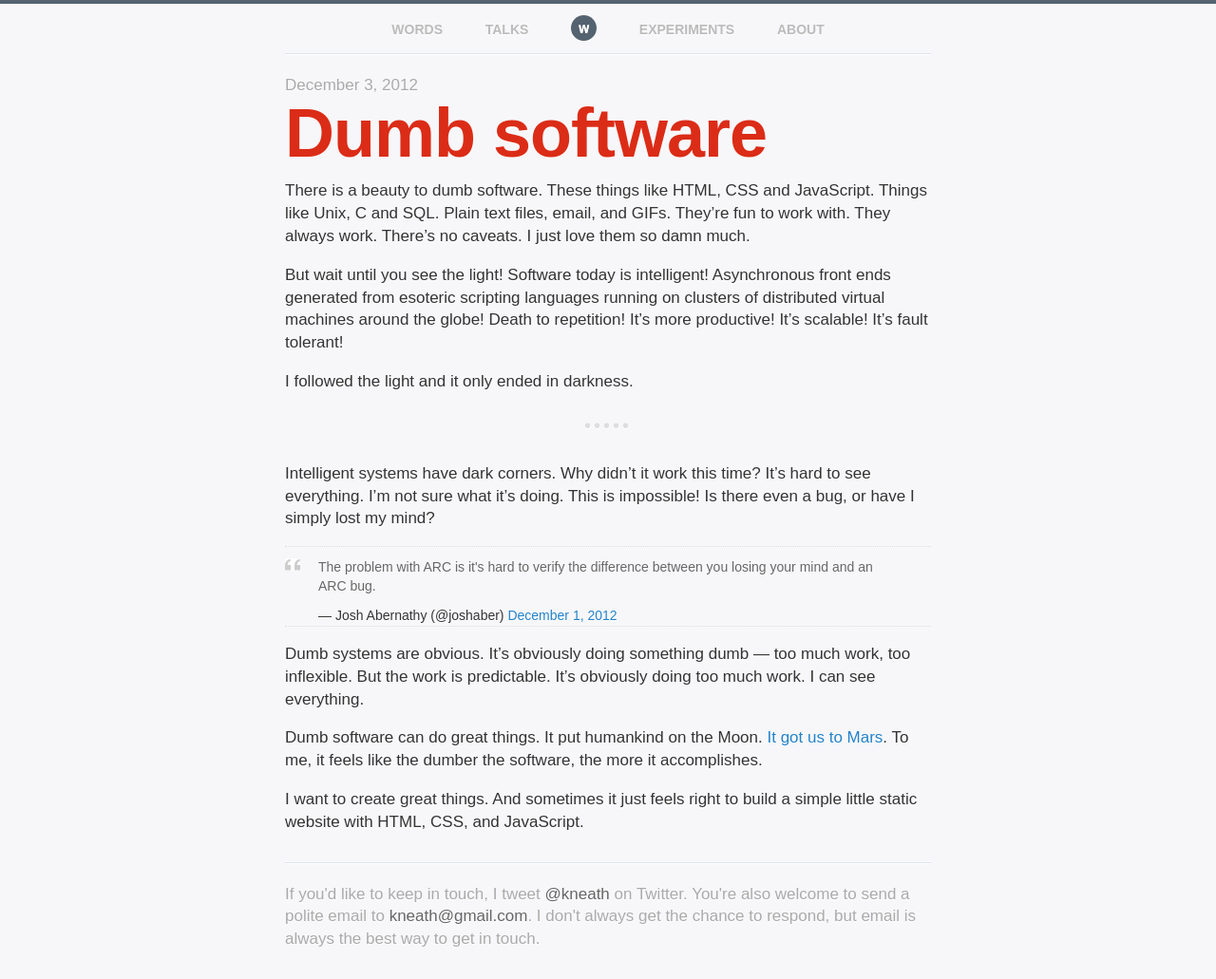
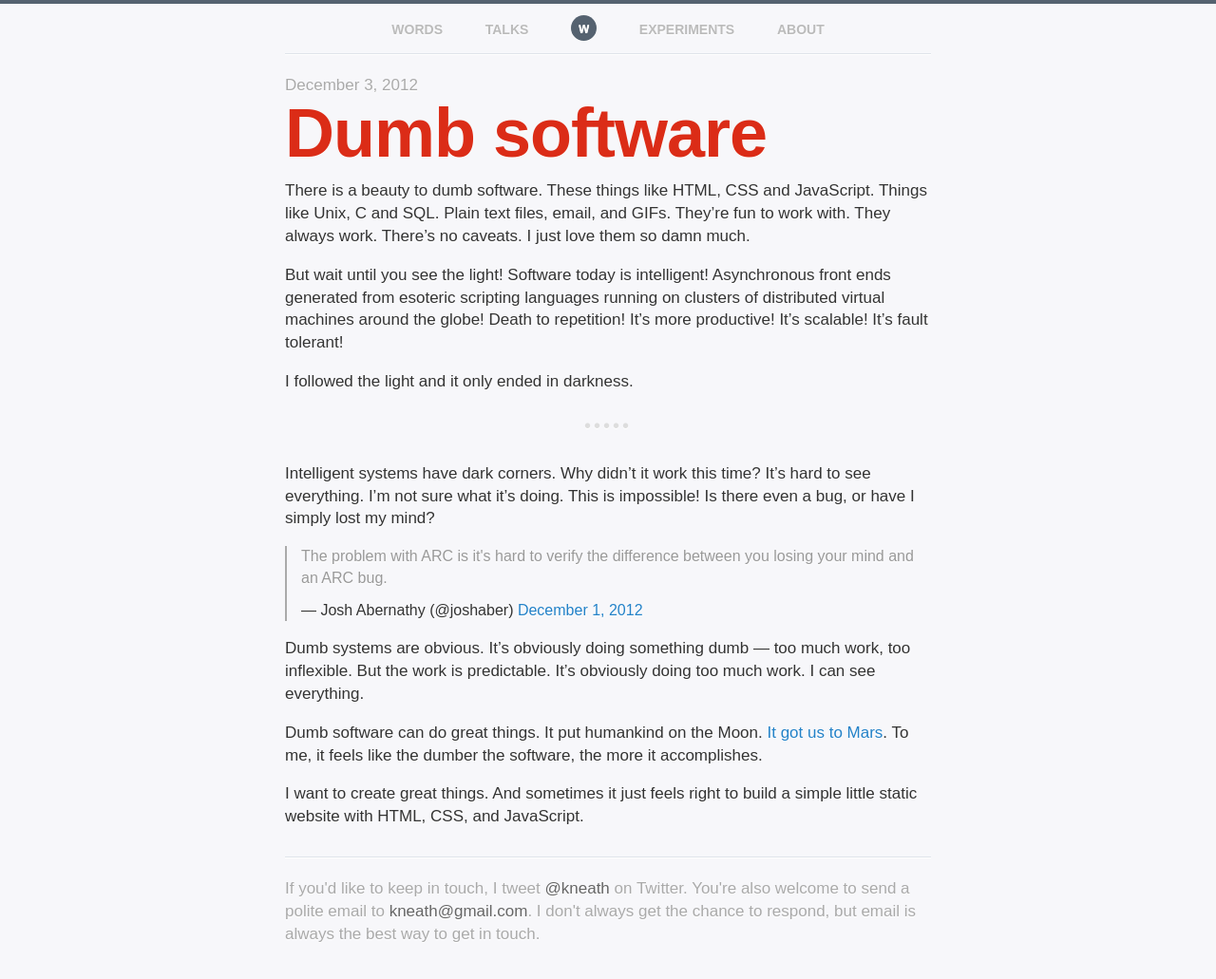
Before and after one commit to kneath/kneath.github.com, a Jekyll site: the page built from _posts/2012-12-03-dumb-software.md, in a window 1280 px wide. Shown: the whole page at 95% size. Built offline with Jekyll 4.4.1, drawn with Linux system fonts in a browser that asks for light colours; Markdown is read by kramdown in place of the engine named in the settings; comment, search, counter and statistics services are not loaded.

Commit message:
Forgot about the blockquotes

```diff
--- a/css/base.css
+++ b/css/base.css
@@ -189,6 +189,10 @@ ul.nav li.logo a {
   color: #ddd;
 }
 
+.listing blockquote {
+  border-left-color: #ddd;
+}
+
 @media only screen and (max-width: 520px) {
   .listing .post {
     margin: 30px 0;
@@ -293,17 +297,14 @@ h4 {
 }
 
 blockquote {
-  margin: 1em 0;
-  padding: 0 35px;
-  font-size: 14px;
-  border: 1px dotted #ddd;
-  border-left: none;
-  border-right: none;
-  background: url(../images/blockquote_open.gif) 0 12px no-repeat;
+  margin: 1.0em 0;
+  padding: 0 0 0 15px;
+  font-size: 16px;
+  border-left: 2px solid #aaa;
 }
 blockquote p {
   margin: 12px 0;
-  color: #666;
+  color: #999;
 }
 
 table {
@@ -319,7 +320,7 @@ table {
 caption {
 	padding: 10px 10px 5px 0;
 	text-align: left;
-	font-size: 11px;
+	font-size: 12px;
 	text-transform: uppercase;
 	font-weight: bold;
 }
```
